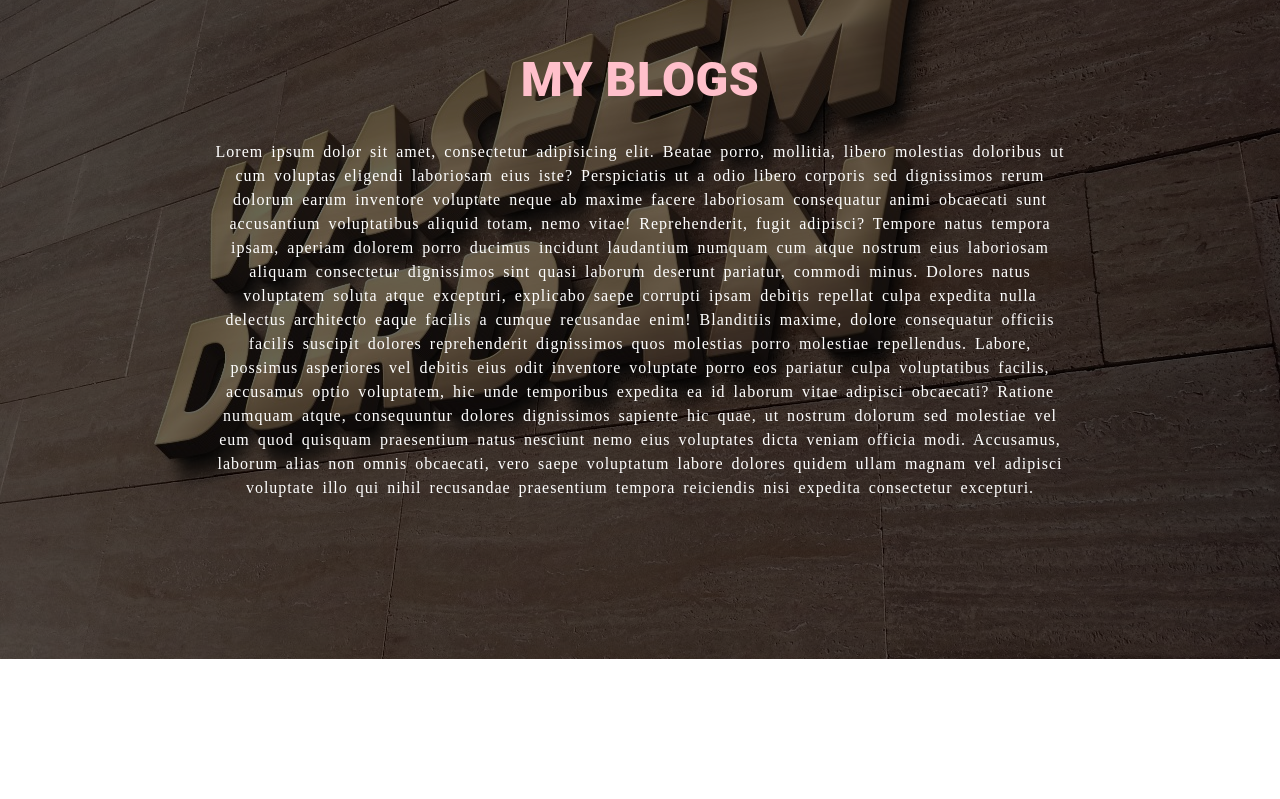
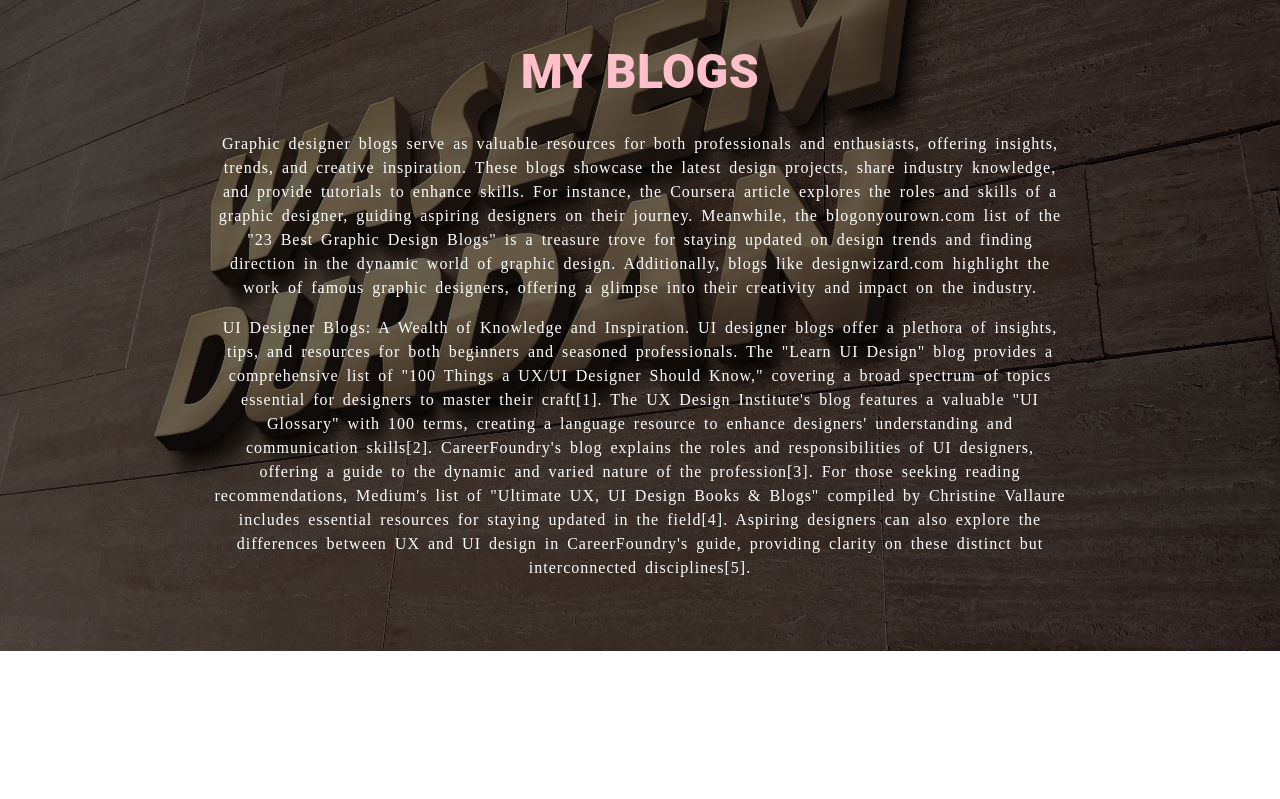
Before and after one commit to CodeCraft4/DesignerPortfolio, a React (Create React App) app: page / in a window 1280 px wide. Shown: the part 2520-3319 px from the top of the page. Built offline with nearby package versions, Linux system fonts and the light colour scheme.

Commit message:
some changes

```diff
--- a/public/index.html
+++ b/public/index.html
@@ -5,7 +5,6 @@
     <link
       rel="icon"
       href="./asset/3.jpg"
-      style="width: 50px; height: 50px; border-radius: 50%"
     />
     <meta name="viewport" content="width=device-width, initial-scale=1" />
     <meta name="theme-color" content="#000000" />
--- a/src/Components/About/Index.jsx
+++ b/src/Components/About/Index.jsx
@@ -17,7 +17,7 @@
         >
           ABOUT US
         </Typography>
-        <Grid container spacing={3}>
+        <Grid container spacing={2}>
           {ABOUT_DATA.map((item) => (
             <Grid item md={4} sm={6} xs={12}>
               <Box
--- a/src/Components/Blogs/Index.jsx
+++ b/src/Components/Blogs/Index.jsx
@@ -27,7 +27,7 @@
           sx={{
             width: "100%",
             position: "absolute",
-            top: "20%",
+            top:{md:'20%',sm:'20%',xs:'3%'},
             textAlign: "center",
           }}
         >
@@ -48,40 +48,61 @@
               sx={{
                 color: "white",
                 letterSpacing: { md: 1, sm: 0, xs: 0 },
+                fontSize:{md:16,sm:16,xs:12},
                 fontFamily: {
                   md: "cursive",
                   sm: "sans-serif",
                   xs: "sans-serif",
                 },
                 wordSpacing: { md: 3, sm: 1, xs: 0 },
-                display: { md: "flex", sm: "flex", xs: "none" },
+                display: { md: "flex", sm: "flex", xs: "block" },
               }}
             >
-              Lorem ipsum dolor sit amet, consectetur adipisicing elit. Beatae
-              porro, mollitia, libero molestias doloribus ut cum voluptas
-              eligendi laboriosam eius iste? Perspiciatis ut a odio libero
-              corporis sed dignissimos rerum dolorum earum inventore voluptate
-              neque ab maxime facere laboriosam consequatur animi obcaecati sunt
-              accusantium voluptatibus aliquid totam, nemo vitae! Reprehenderit,
-              fugit adipisci? Tempore natus tempora ipsam, aperiam dolorem porro
-              ducimus incidunt laudantium numquam cum atque nostrum eius
-              laboriosam aliquam consectetur dignissimos sint quasi laborum
-              deserunt pariatur, commodi minus. Dolores natus voluptatem soluta
-              atque excepturi, explicabo saepe corrupti ipsam debitis repellat
-              culpa expedita nulla delectus architecto eaque facilis a cumque
-              recusandae enim! Blanditiis maxime, dolore consequatur officiis
-              facilis suscipit dolores reprehenderit dignissimos quos molestias
-              porro molestiae repellendus. Labore, possimus asperiores vel
-              debitis eius odit inventore voluptate porro eos pariatur culpa
-              voluptatibus facilis, accusamus optio voluptatem, hic unde
-              temporibus expedita ea id laborum vitae adipisci obcaecati?
-              Ratione numquam atque, consequuntur dolores dignissimos sapiente
-              hic quae, ut nostrum dolorum sed molestiae vel eum quod quisquam
-              praesentium natus nesciunt nemo eius voluptates dicta veniam
-              officia modi. Accusamus, laborum alias non omnis obcaecati, vero
-              saepe voluptatum labore dolores quidem ullam magnam vel adipisci
-              voluptate illo qui nihil recusandae praesentium tempora reiciendis
-              nisi expedita consectetur excepturi.
+              Graphic designer blogs serve as valuable resources for both
+              professionals and enthusiasts, offering insights, trends, and
+              creative inspiration. These blogs showcase the latest design
+              projects, share industry knowledge, and provide tutorials to
+              enhance skills. For instance, the Coursera article explores the
+              roles and skills of a graphic designer, guiding aspiring designers
+              on their journey. Meanwhile, the blogonyourown.com list of the "23
+              Best Graphic Design Blogs" is a treasure trove for staying updated
+              on design trends and finding direction in the dynamic world of
+              graphic design. Additionally, blogs like designwizard.com
+              highlight the work of famous graphic designers, offering a glimpse
+              into their creativity and impact on the industry.
+            </Typography>
+            <Typography
+              sx={{
+                color: "white",
+                letterSpacing: { md: 1, sm: 0, xs: 0 },
+                pt:{md:2,sm:2,xs:0},
+                fontSize:{md:16,sm:16,xs:12},
+                fontFamily: {
+                  md: "cursive",
+                  sm: "sans-serif",
+                  xs: "sans-serif",
+                },
+                wordSpacing: { md: 3, sm: 1, xs: 0 },
+                display: { md: "flex", sm: "flex", xs: "block" },
+              }}
+            >
+              UI Designer Blogs: A Wealth of Knowledge and Inspiration.
+              UI designer blogs offer a plethora of insights, tips, and
+              resources for both beginners and seasoned professionals. The
+              "Learn UI Design" blog provides a comprehensive list of "100
+              Things a UX/UI Designer Should Know," covering a broad spectrum of
+              topics essential for designers to master their craft[1]. The UX
+              Design Institute's blog features a valuable "UI Glossary" with 100
+              terms, creating a language resource to enhance designers'
+              understanding and communication skills[2]. CareerFoundry's blog
+              explains the roles and responsibilities of UI designers, offering
+              a guide to the dynamic and varied nature of the profession[3]. For
+              those seeking reading recommendations, Medium's list of "Ultimate
+              UX, UI Design Books & Blogs" compiled by Christine Vallaure
+              includes essential resources for staying updated in the field[4].
+              Aspiring designers can also explore the differences between UX and
+              UI design in CareerFoundry's guide, providing clarity on these
+              distinct but interconnected disciplines[5].
             </Typography>
           </Container>
         </Box>
--- a/src/Components/Contact/Index.jsx
+++ b/src/Components/Contact/Index.jsx
@@ -2,7 +2,6 @@
 import {
   Box,
   Button,
-  Container,
   Grid,
   Input,
   InputLabel,
@@ -21,11 +20,10 @@
   return (
     <div id="contact">
       <Box bgcolor={"#212121"} color={"gray"} p={9} mt={10}>
-        <Container maxWidth={"lg"}>
           <Typography fontWeight={900} fontSize={{md:"3em",sm:"3em",xs:'1.2em'}} textAlign={"center"} color={'white'}>
             Get In Touch
           </Typography>
-          <Grid container spacing={5} mt={8}>
+          <Grid container spacing={8} mt={8}>
             <Grid item md={6} sm={12} xs={12}>
               <Typography p={2} fontSize={{md:"1.4em",sm:"1.4em",xs:'1em'}}>
                 Get In Touch
@@ -100,7 +98,6 @@
               </Typography>
             </Grid>
           </Grid>
-        </Container>
 
         <Box display={'flex'} justifyContent={'center'} mt={8}>
           <Link href={"#"}>
--- a/src/Components/Events/Slider/Card.jsx
+++ b/src/Components/Events/Slider/Card.jsx
@@ -9,7 +9,7 @@
   <div>
     <Box
       mt={6}
-      width={{ md: 510, xs: 246, sm: 450 }}
+      width={{ md: 510, xs: 296, sm: 450 }}
       boxShadow={"2px 15px 40px gray"}
       p={3}
       borderRadius={3}
--- a/src/Components/Events/Slider/Slider.css
+++ b/src/Components/Events/Slider/Slider.css
@@ -66,14 +66,14 @@
 }
 
 
-@media screen and (max-width:330px) {
+@media screen and (max-width:400px) {
   @keyframes next {
     from {
       transform: translateX(0px);
     }
 
     to {
-      transform: translateX(calc(0px + 86vw));
+      transform: translateX(calc(0px + 50vw));
     }
   }
 
@@ -84,7 +84,7 @@
     }
 
     to {
-      transform: translateX(calc(0px - 86vw));
+      transform: translateX(calc(0px -50vw));
     }
   }
 }
--- a/src/Constant/content.js
+++ b/src/Constant/content.js
@@ -18,7 +18,7 @@
       "https://images.pexels.com/photos/590022/pexels-photo-590022.jpeg?auto=compress&cs=tinysrgb&w=600",
     education: "DATA Entry",
     description:
-      "In Excel, enter data by selecting a cell, typing the information, and pressing Enter.",
+      "Data Entry professionals are responsible for accurately inputting and managing data in databases.",
   },
   {
     imgUrl:
```
